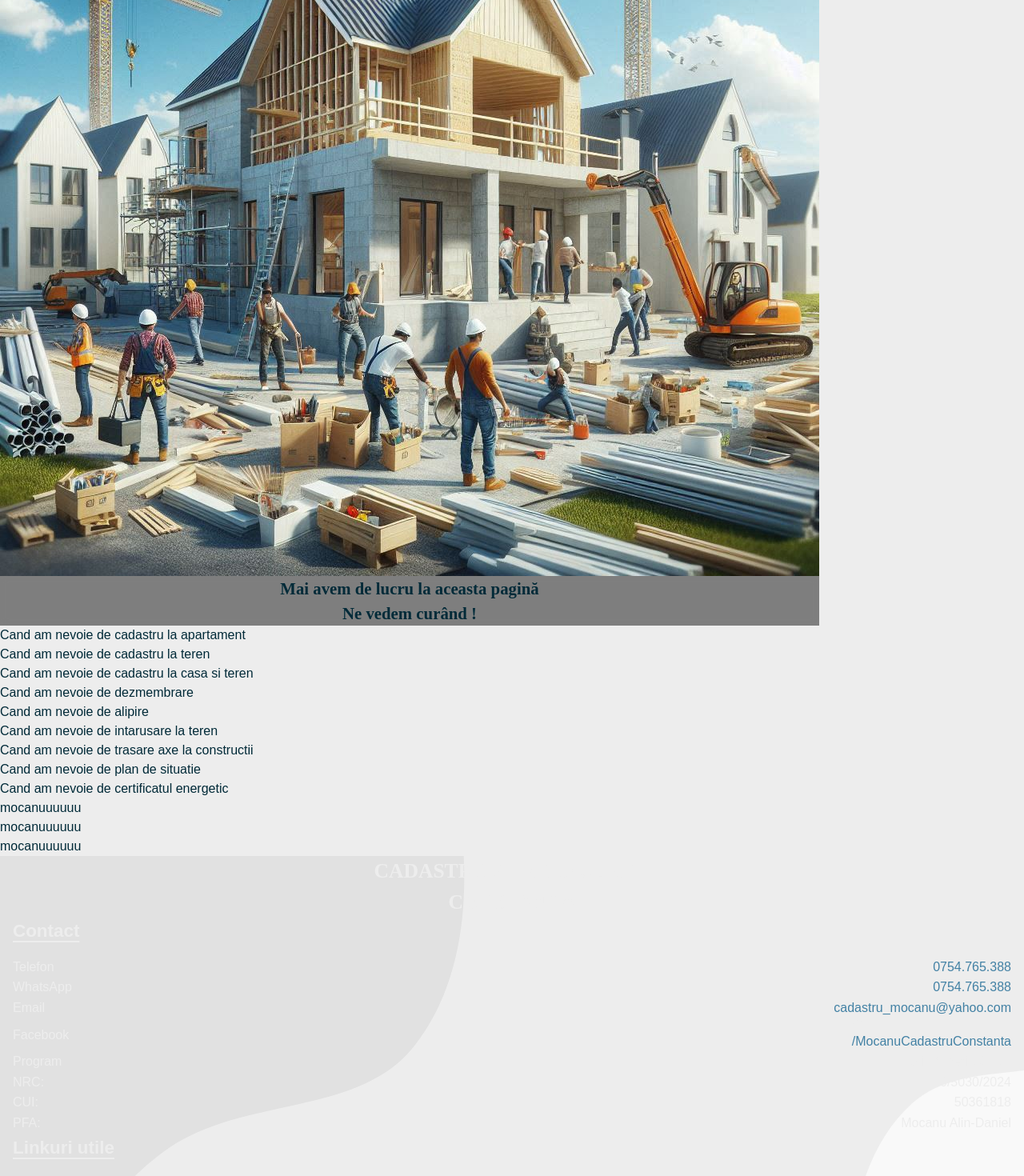
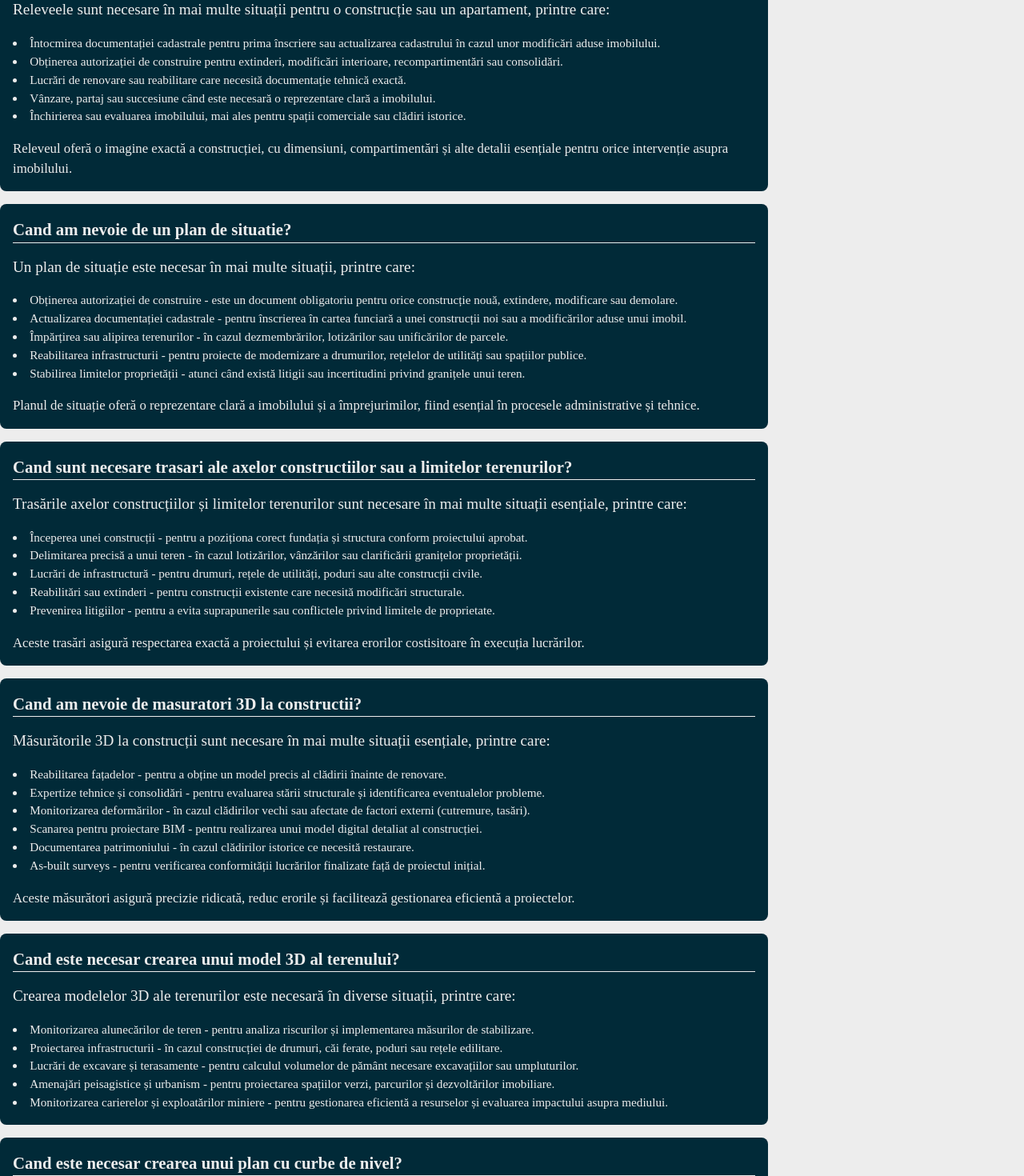
Before and after one commit to MocanuAlinD/cadastrumad, a Next.js app: page /intrebari in a window 1280 px wide. Shown: the part 400-1870 px from the top of the page at 80% size. Built offline with nearby package versions, Linux system fonts and the light colour scheme; a web font is replaced by a local one.

Commit message:
Partial faq page

```diff
--- a/src/app/(meniu)/contact/contact.module.css
+++ b/src/app/(meniu)/contact/contact.module.css
@@ -1,5 +1,5 @@
 .container{
-  width: min(90%,30rem);
+  width: min(95%,30rem);
   margin-inline: auto;
   color: var(--background);
   background-color: var(--foreground);
--- a/src/app/(meniu)/intrebari/intrebari.module.css
+++ b/src/app/(meniu)/intrebari/intrebari.module.css
@@ -0,0 +1,33 @@
+.container{
+    width: var(--wrapperWidth);
+    font-family: var(--fontRose);
+    .topWrapper{
+        color: var(--background);
+        .wrapper{
+            padding: 1rem;
+            margin-block: 1rem;
+            background-color: var(--foreground);
+            border-radius: 0.5rem;
+            & h3{
+                font-size: var(--fonth3);
+                border-bottom: 1px solid var(--background);
+                margin-bottom: 1rem;
+                font-weight: 800;
+            }
+            & h4{
+                font-size: clamp(0.9rem,2vw,1.2rem);
+                margin-bottom: 1rem;
+            }
+            & p{
+                margin-top: 1rem;
+                font-size: var(--fontp);
+            }
+            & ul li{
+                list-style-type: disc;
+                list-style-position: inside;
+                font-size: var(--fontp);
+                font-size: clamp(0.75rem,2vw,0.95rem);
+            }
+        }
+    }
+}
--- a/src/app/(meniu)/intrebari/page.tsx
+++ b/src/app/(meniu)/intrebari/page.tsx
@@ -1,24 +1,99 @@
-import UnderConstruction from "@/components/UnderConstruction";
 import React from "react";
-// import styles from './intrebari.module.css'
+import cx from "clsx"
+import styles from './intrebari.module.css'
 
 const Intrebari = () => {
   return (
-    <div className="w-full">
-      <UnderConstruction />
-      <div className='hidden'>
-        <div>Cand am nevoie de cadastru la apartament</div>
-        <div>Cand am nevoie de cadastru la teren</div>
-        <div>Cand am nevoie de cadastru la casa si teren</div>
-        <div>Cand am nevoie de dezmembrare</div>
-        <div>Cand am nevoie de alipire</div>
-        <div>Cand am nevoie de intarusare la teren</div>
-        <div>Cand am nevoie de trasare axe la constructii</div>
-        <div>Cand am nevoie de plan de situatie</div>
-        <div>Cand am nevoie de certificatul energetic</div>
-        <div>mocanuuuuuu</div>
-        <div>mocanuuuuuu</div>
-        <div>mocanuuuuuu</div>
+    <div className={cx(styles.container,"mx-auto my-4")}>
+      <div className={styles.topWrapper}>
+        <div className={cx(styles.wrapper,"")}>
+          <h3>Cand am nevoie de cadastru?</h3>
+          <p>Cadastrul este necesar în mai multe situații, atât pentru apartamente, cât și pentru terenuri sau terenuri cu case. Este obligatoriu în cazul vânzării, succesiunii, partajului sau ipotecării unui imobil. De asemenea, este necesar pentru obținerea autorizației de construire, intabularea dreptului de proprietate sau în situația unor actualizări ale documentației cadastrale (de exemplu, modificări aduse construcțiilor sau terenului). Cadastrul asigură identificarea exactă a proprietății în registrele oficiale și oferă siguranță juridică asupra dreptului de proprietate.</p>
+        </div>
+
+        <div className={cx(styles.wrapper,"")}>
+          <h3>Cand sunt necesare releveele la o constructie sau apartamente?</h3>
+          <h4>Releveele sunt necesare în mai multe situații pentru o construcție sau un apartament, printre care:</h4>
+          <ul>
+            <li>Întocmirea documentației cadastrale pentru prima înscriere sau actualizarea cadastrului în cazul unor modificări aduse imobilului.</li>
+            <li>Obținerea autorizației de construire pentru extinderi, modificări interioare, recompartimentări sau consolidări.</li>
+            <li>Lucrări de renovare sau reabilitare care necesită documentație tehnică exactă.</li>
+            <li>Vânzare, partaj sau succesiune când este necesară o reprezentare clară a imobilului.</li>
+            <li>Închirierea sau evaluarea imobilului, mai ales pentru spații comerciale sau clădiri istorice.</li>
+          </ul>
+          <p>Releveul oferă o imagine exactă a construcției, cu dimensiuni, compartimentări și alte detalii esențiale pentru orice intervenție asupra imobilului.</p>
+        </div>
+
+        <div className={cx(styles.wrapper,"")}>
+          <h3>Cand am nevoie de un plan de situatie?</h3>
+          <h4>Un plan de situație este necesar în mai multe situații, printre care:</h4>
+          <ul>
+            <li>Obținerea autorizației de construire - este un document obligatoriu pentru orice construcție nouă, extindere, modificare sau demolare.</li>
+            <li>Actualizarea documentației cadastrale - pentru înscrierea în cartea funciară a unei construcții noi sau a modificărilor aduse unui imobil.</li>
+            <li>Împărțirea sau alipirea terenurilor - în cazul dezmembrărilor, lotizărilor sau unificărilor de parcele.</li>
+            <li>Reabilitarea infrastructurii - pentru proiecte de modernizare a drumurilor, rețelelor de utilități sau spațiilor publice.</li>
+            <li>Stabilirea limitelor proprietății - atunci când există litigii sau incertitudini privind granițele unui teren.</li>
+          </ul>
+          <p>Planul de situație oferă o reprezentare clară a imobilului și a împrejurimilor, fiind esențial în procesele administrative și tehnice.</p>
+        </div>
+
+        <div className={cx(styles.wrapper,"")}>
+          <h3>Cand sunt necesare trasari ale axelor constructiilor sau a limitelor terenurilor?</h3>
+          <h4>Trasările axelor construcțiilor și limitelor terenurilor sunt necesare în mai multe situații esențiale, printre care:</h4>
+          <ul>
+            <li>Începerea unei construcții - pentru a poziționa corect fundația și structura conform proiectului aprobat.</li>
+            <li>Delimitarea precisă a unui teren - în cazul lotizărilor, vânzărilor sau clarificării granițelor proprietății.</li>
+            <li>Lucrări de infrastructură - pentru drumuri, rețele de utilități, poduri sau alte construcții civile.</li>
+            <li>Reabilitări sau extinderi - pentru construcții existente care necesită modificări structurale.</li>
+            <li>Prevenirea litigiilor - pentru a evita suprapunerile sau conflictele privind limitele de proprietate.</li>
+          </ul>
+          <p>Aceste trasări asigură respectarea exactă a proiectului și evitarea erorilor costisitoare în execuția lucrărilor.</p>
+        </div>
+
+        <div className={cx(styles.wrapper,"")}>
+          <h3>Cand am nevoie de masuratori 3D la constructii?</h3>
+          <h4>Măsurătorile 3D la construcții sunt necesare în mai multe situații esențiale, printre care:</h4>
+          <ul>
+            <li>Reabilitarea fațadelor - pentru a obține un model precis al clădirii înainte de renovare.</li>
+            <li>Expertize tehnice și consolidări - pentru evaluarea stării structurale și identificarea eventualelor probleme.</li>
+            <li>Monitorizarea deformărilor - în cazul clădirilor vechi sau afectate de factori externi (cutremure, tasări).</li>
+            <li>Scanarea pentru proiectare BIM - pentru realizarea unui model digital detaliat al construcției.</li>
+            <li>Documentarea patrimoniului - în cazul clădirilor istorice ce necesită restaurare.</li>
+            <li>As-built surveys - pentru verificarea conformității lucrărilor finalizate față de proiectul inițial.</li>
+          </ul>
+          <p>Aceste măsurători asigură precizie ridicată, reduc erorile și facilitează gestionarea eficientă a proiectelor.</p>
+        </div>
+
+        <div className={cx(styles.wrapper,"")}>
+          <h3>Cand este necesar crearea unui model 3D al terenului?</h3>
+          <h4>Crearea modelelor 3D ale terenurilor este necesară în diverse situații, printre care:</h4>
+          <ul>
+            <li>Monitorizarea alunecărilor de teren - pentru analiza riscurilor și implementarea măsurilor de stabilizare.</li>
+            <li>Proiectarea infrastructurii - în cazul construcției de drumuri, căi ferate, poduri sau rețele edilitare.</li>
+            <li>Lucrări de excavare și terasamente - pentru calculul volumelor de pământ necesare excavațiilor sau umpluturilor.</li>
+            <li>Amenajări peisagistice și urbanism - pentru proiectarea spațiilor verzi, parcurilor și dezvoltărilor imobiliare.</li>
+            <li>Monitorizarea carierelor și exploatărilor miniere - pentru gestionarea eficientă a resurselor și evaluarea impactului asupra mediului.</li>
+          </ul>
+        </div>
+
+        <div className={cx(styles.wrapper,"")}>
+          <h3>Cand este necesar crearea unui plan cu curbe de nivel?</h3>
+          <h4>Crearea curbelor de nivel este necesară în mai multe domenii, în special în geografie, inginerie și planificare urbană. Iată câteva situații comune în care se folosesc:</h4>
+          <ul>
+            <li>Studiul terenurilor: Curbele de nivel sunt folosite pentru a reprezenta pantele și forma terenului într-o zonă dată, fiind esențiale în crearea hărților topografice. Acestea ajută la înțelegerea reliefului și a schimbărilor de altitudine pe o zonă geografică.</li>
+            <li>Proiecte de construcții: În construirea drumurilor, clădirilor sau infrastructurii, curbele de nivel sunt utilizate pentru a analiza pantele și pentru a planifica în mod corect sistemele de drenaj și canalizare, prevenind inundațiile și asigurând stabilitatea construcțiilor.</li>
+            <li>Studiile hidrologice: Curbele de nivel sunt folosite pentru a evalua fluxul de apă pe o zonă de teren, pentru a anticipa drenajul și posibilele zone de inundație, fiind utile în gestionarea resurselor de apă și în prevenirea dezastrelor naturale.</li>
+            <li>Agricultură și gestionarea solurilor: Acestea sunt folosite pentru a înțelege terenurile agricole și pentru a ajuta la gestionarea eficientă a apei și a terenurilor în scopuri agricole, prevenind eroziunea solului.</li>
+            <li>Geologie: În studii geologice, curbele de nivel sunt utilizate pentru a reprezenta structuri geologice și pentru a analiza procesele naturale, cum ar fi erupțiile vulcanice sau mișcările tectonice.</li>
+            <li>Turism și recreere: În hărțile de drumeție sau peisaj, curbele de nivel ajută la înțelegerea dificultății traseelor și la planificarea excursiilor în teren accidentat.</li>
+          </ul>
+          <p>Crearea curbelor de nivel ajută în majoritatea cazurilor la analiza și înțelegerea terenului, facilitând luarea unor decizii corecte în diverse proiecte de infrastructură și dezvoltare.</p>
+        </div>
+
+        <div className={cx(styles.wrapper,"")}>
+          <h3>Cand este necesar crearea unui plan cu curbe de nivel?</h3>
+          <h4>Crearea curbelor de nivel este necesară în mai multe domenii, în special în geografie, inginerie și planificare urbană. Iată câteva situații comune în care se folosesc:</h4>
+        </div>
       </div>
     </div>
   );
--- a/src/app/globals.css
+++ b/src/app/globals.css
@@ -25,6 +25,7 @@
   --fontw200: 200;
   --fontw100: 100;
   --fonth3: clamp(1rem, 3vw, 1.3rem);
+  --fontp: clamp(0.75rem, 2vw, 1.05rem);
 
   --wrapperWidth: min(95%, 60rem);
 }
```
